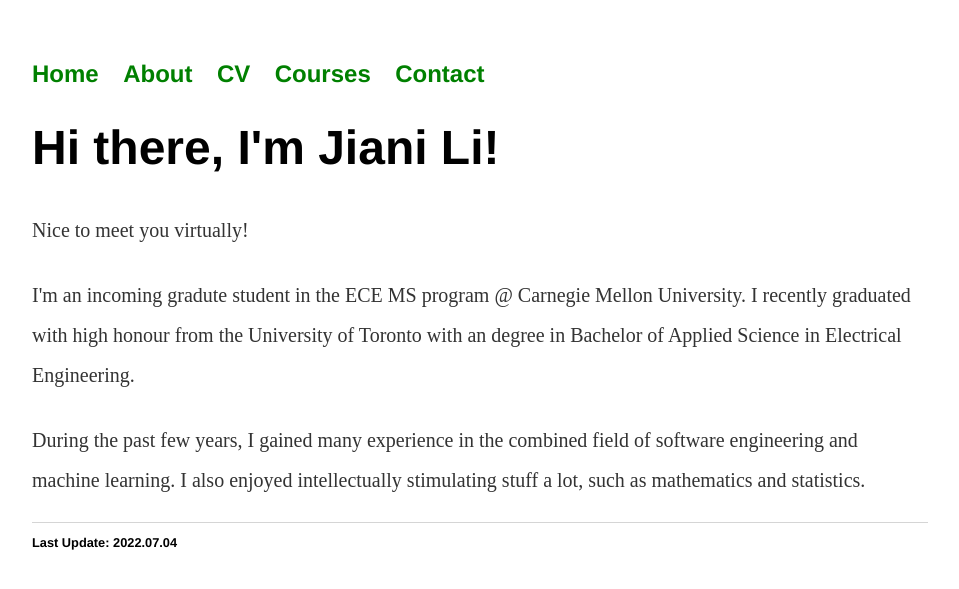
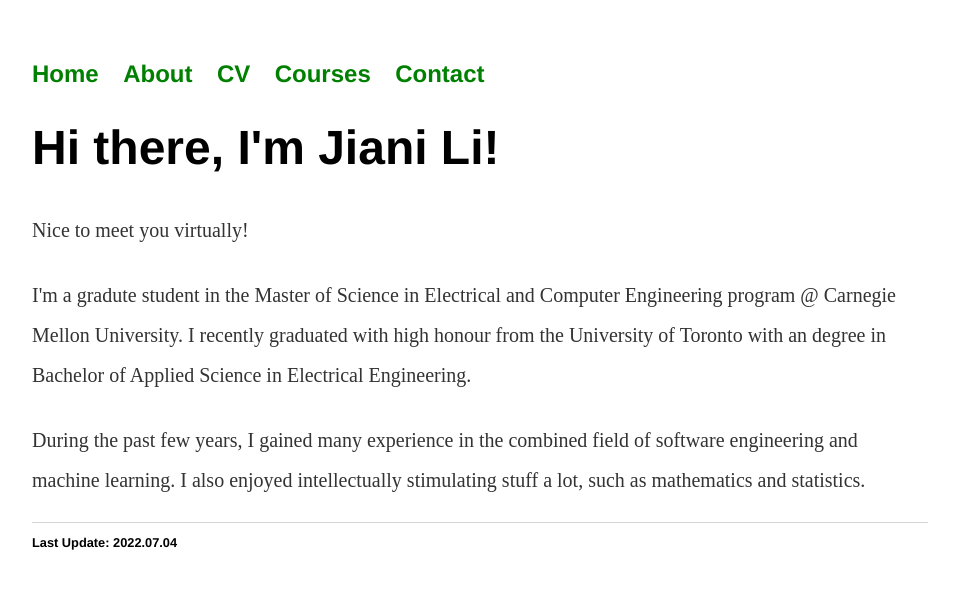
Before and after one commit to ljn1999/ljn1999.github.io, a Jekyll site: the page built from index.html, in a window 1280 px wide. Shown: the top 589 px of the page, without its empty margins (160-1119 px from the left). Built offline with Jekyll 4.4.1, drawn with Linux system fonts in a browser that asks for light colours.

Commit message:
Update index.html

```diff
--- a/index.html
+++ b/index.html
@@ -30,7 +30,7 @@ title: Jiani Li
         </style>
 	<h1>Hi there, I'm Jiani Li!</h1>
 	<p><sub>Nice to meet you virtually!</sub>
-	<p><sub>I'm an incoming gradute student in the ECE MS program @ Carnegie Mellon University.
+	<p><sub>I'm a gradute student in the Master of Science in Electrical and Computer Engineering program @ Carnegie Mellon University.
 		I recently graduated with high honour from the University of Toronto with an degree in Bachelor of Applied Science in Electrical Engineering. </sub></p>
 	<p><sub>During the past few years, I gained many experience in the combined field of software engineering and machine learning.
 		I also enjoyed intellectually stimulating stuff a lot, such as mathematics and statistics. </sub></p>
```
